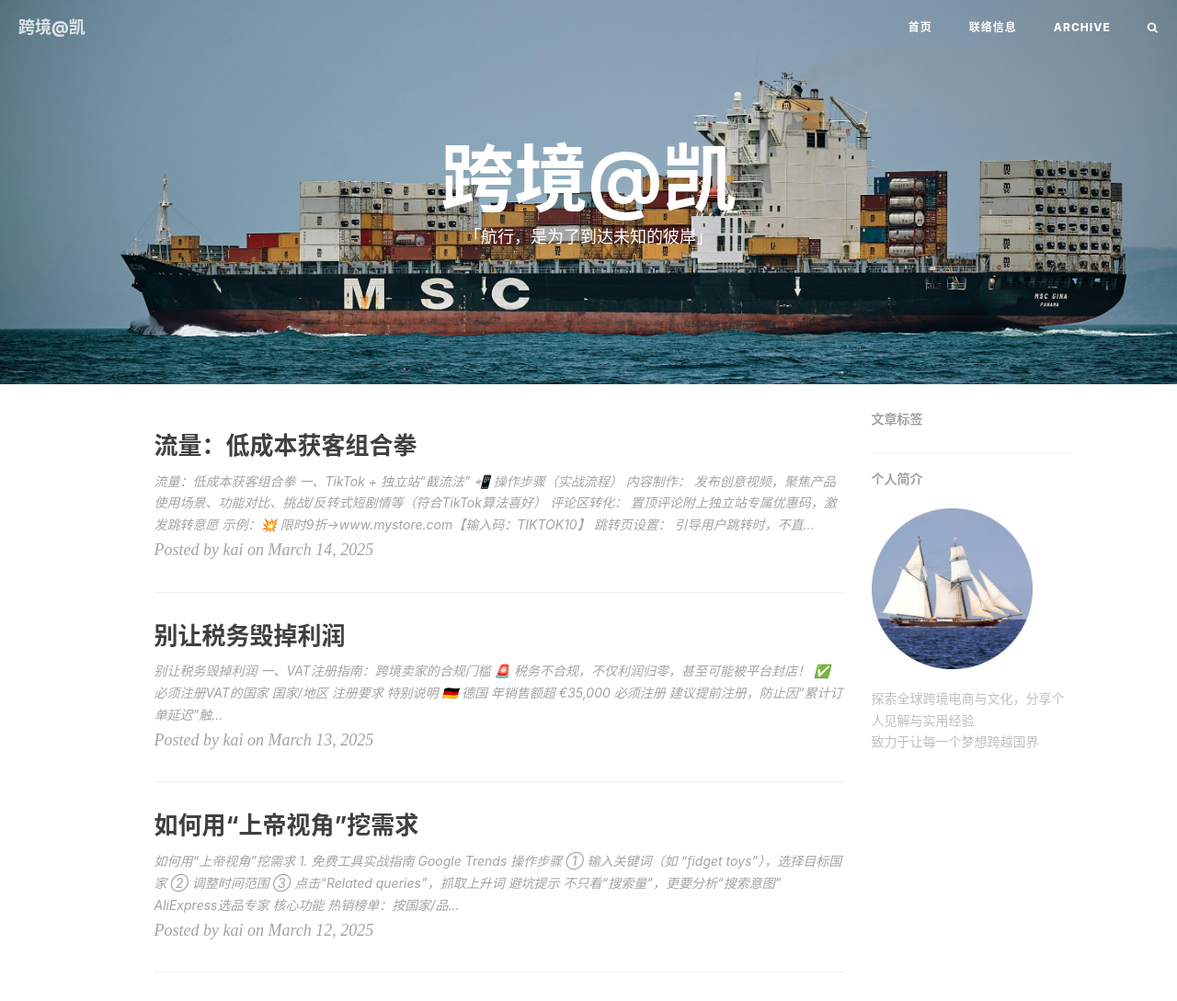
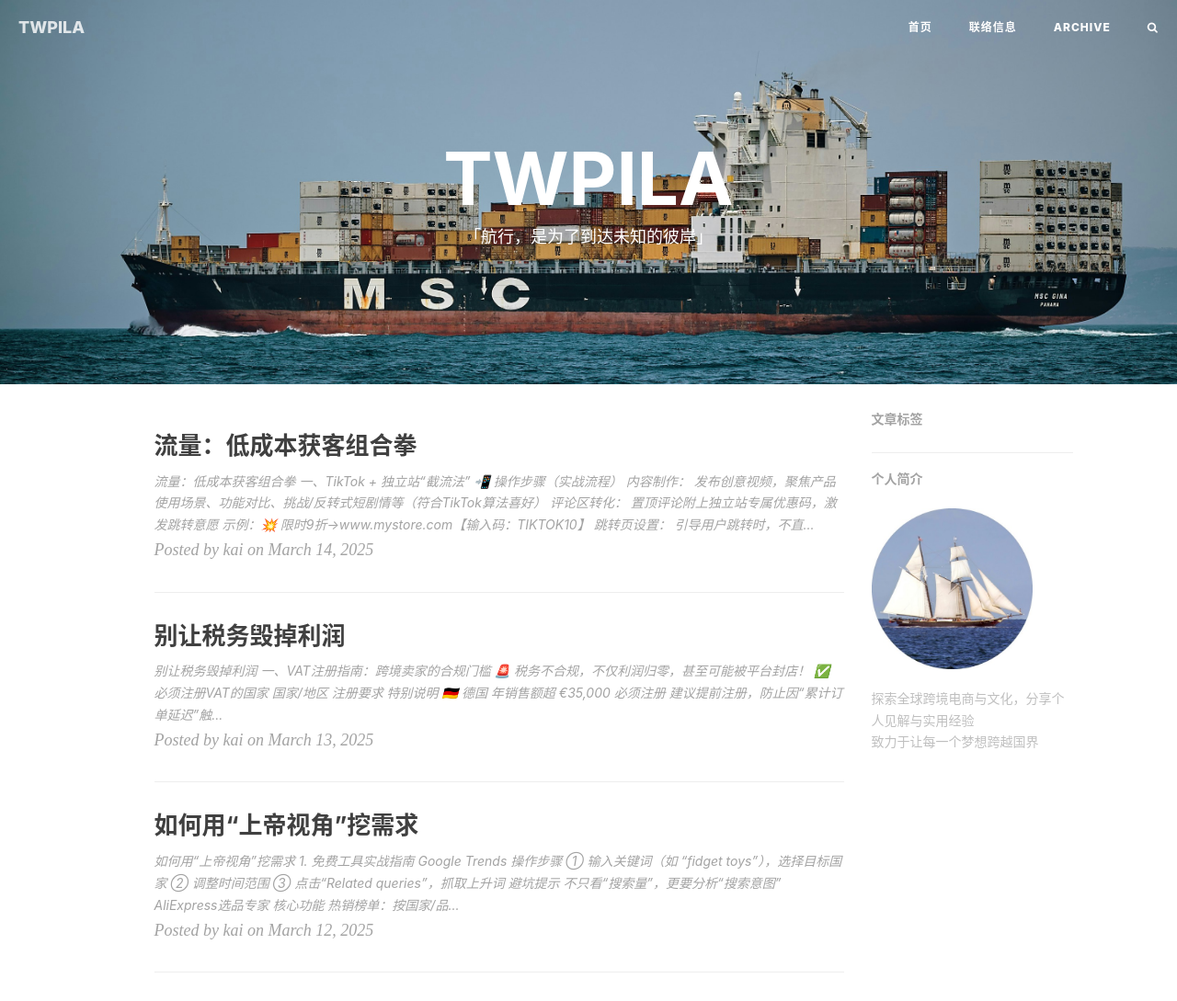
Before and after one commit to twpila/twpila.github.io, a Jekyll site: the page built from index.html, in a window 1280 px wide, cut to the strip 0-1089 px from the top of the page. Shown: the whole strip at 92% size. Built offline with Jekyll 4.4.1, drawn with Linux system fonts in a browser that asks for light colours; nearby versions of some CDN libraries; the list of posts is cut into pages by our own code; some of the changed lines change nothing that is shown.

Commit message:
up config

```diff
--- a/_config.yml
+++ b/_config.yml
@@ -1,11 +1,11 @@
 # Site settings
-title: 跨境@凯
-SEOTitle: 跨境@凯
+title: TWPILA
+SEOTitle: TWPILA
 header-img: img/home-bg.jpg
-email: akaisail369@gmail.com
-description: "跨境@凯：探索全球市场的边界，与你分享精彩的跨境故事 | 成为一个有态度的全球公民"
-keyword: "跨境电商, 全球化, 国际贸易, 文化交流, 跨境旅行, 创新与发展, 店铺管理, 营销策略"
-url: "https://akaisail.com" # your host, for absolute URL
+email: twpila@outlook.com
+description: "TWPILA Hardware supplier"
+keyword: "A B C"
+url: "https://2pila.com" # your host, for absolute URL
 baseurl: "" # for example, '/blog' if your blog hosted on 'host/blog'
 
 # Publish posts or collection documents with a future date.
```
Also changed, not shown: 1 other file.
